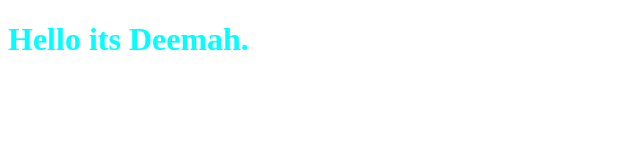
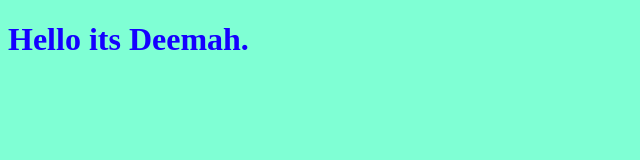
Before and after one commit to deemaismail/myproject, a plain HTML site: page index.html in a window 1280 px wide. Shown: the whole page, without its empty margins (0-640 px from the left). Drawn offline with Linux system fonts and the light colour scheme.

Commit message:
changing Backgroung color

```diff
--- a/style.css
+++ b/style.css
@@ -1,5 +1,8 @@
 h1{
-color:aqua ;
+color:rgb(21, 0, 255) ;
 
 
 }
+body{
+    background-color: aquamarine;
+}
```
